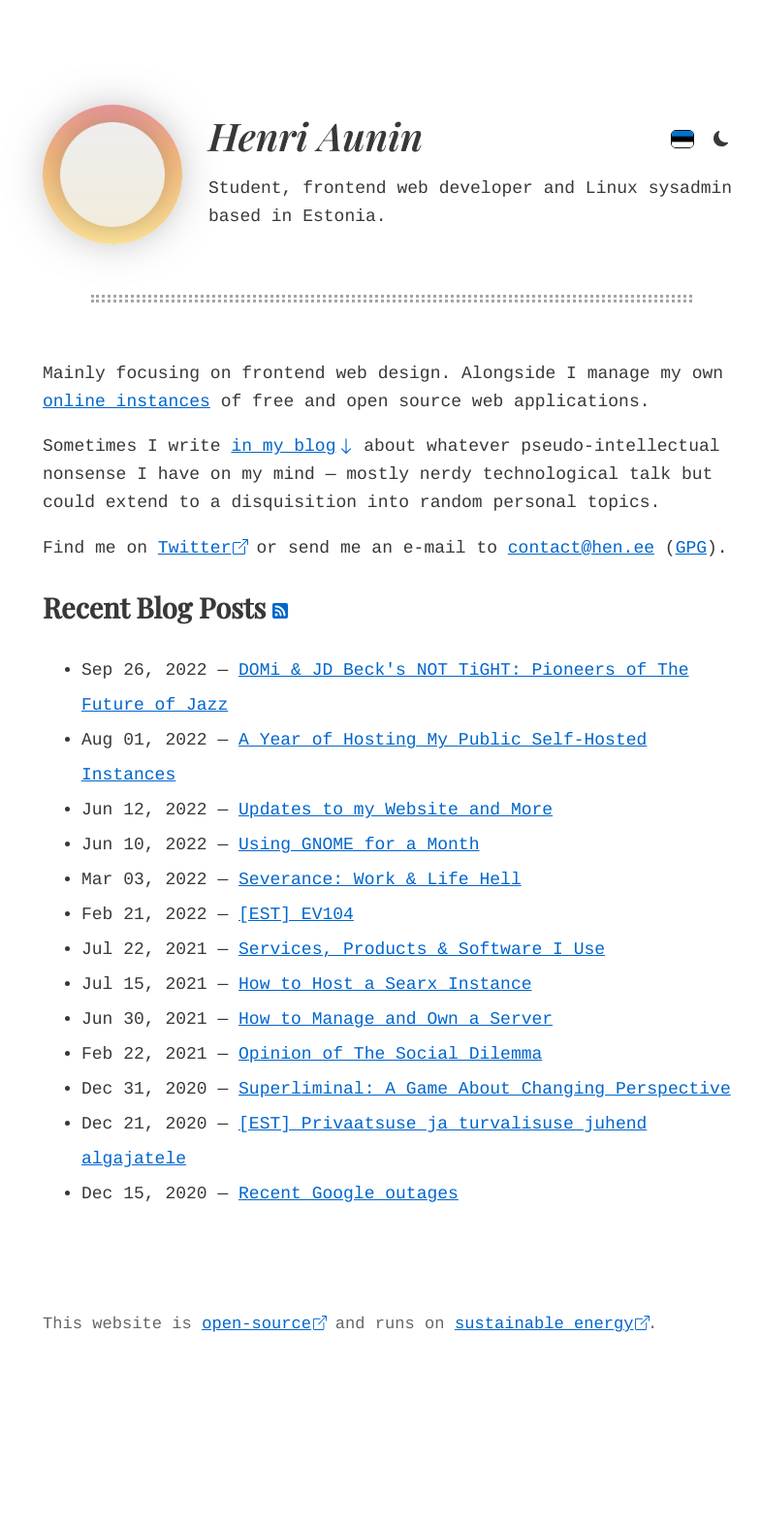
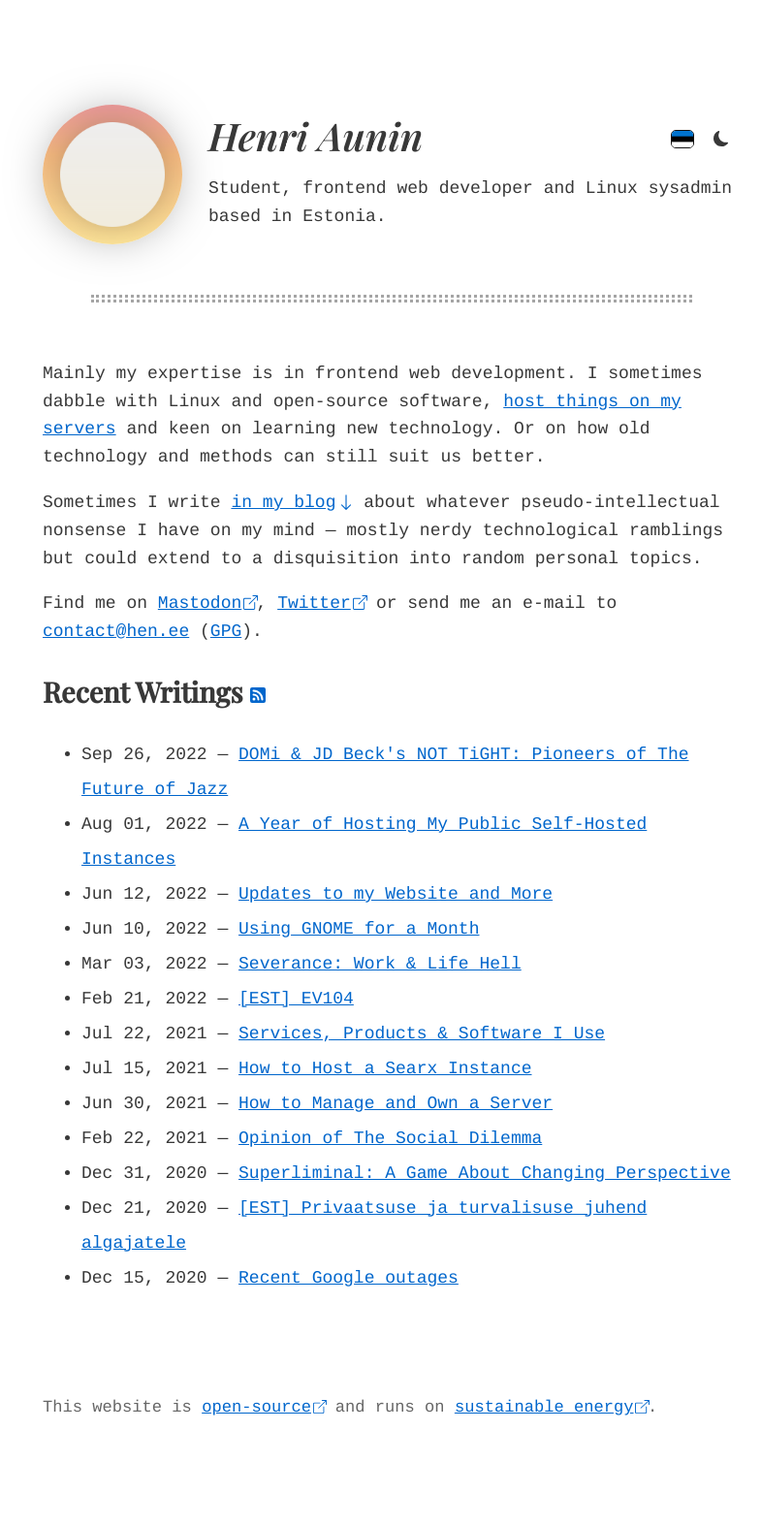
Before and after one commit to tenseoverflow/hen.ee, a Jekyll site: the page built from index.html, in a window 1280 px wide. Shown: the whole page at 97% size, without its empty margins (236-1021 px from the left). Built offline with Jekyll 4.4.1, drawn with Linux system fonts in a browser that asks for light colours; before the commit the page ends 1487 px from its top, so only the background shows below that.

Commit message:
Updates to description

```diff
--- a/_config.yml
+++ b/_config.yml
@@ -12,21 +12,21 @@ lang: en-US
 timezone: Europe/London
 
 aboutme-text: >-
-  <p>Mainly focusing on frontend web design. Alongside I manage my own <a href="list-of-my-online-instances">online instances</a> of free and open source web applications.</p>
+  <p>Mainly my expertise is in frontend web development. I sometimes dabble with Linux and open-source software, <a href="https://hen.ee/list-of-my-online-instances/">host things on my servers</a> and keen on learning new technology. Or on how old technology and methods can still suit us better.</p>
 
-  <p>Sometimes I write <a class="down" href="#recents">in my blog</a> about whatever pseudo-intellectual nonsense I have on my mind — mostly nerdy technological talk but could extend to a disquisition into random personal topics.</p>
+  <p>Sometimes I write <a class="down" href="#recents">in my blog</a> about whatever pseudo-intellectual nonsense I have on my mind — mostly nerdy technological ramblings but could extend to a disquisition into random personal topics.</p>
 
-  <p>Find me on <a class="outside" href="https://twitter.com/henriaunin">Twitter</a> or send me an e-mail to <a href="mailto:contact@hen.ee">contact@hen.ee</a> (<a href="https://hen.ee/hen.asc">GPG</a>).</p>
+  <p>Find me on <a class="outside" href="https://mastodon.social/@henriaunin">Mastodon</a>, <a class="outside" href="https://twitter.com/henriaunin">Twitter</a> or send me an e-mail to <a href="mailto:contact@hen.ee">contact@hen.ee</a> (<a href="https://hen.ee/hen.asc">GPG</a>).</p>
 
 # estonian
 aboutme-est: >-
   Veebidisainer ja -arendaja.
 aboutme-text-est: >-
-  <p>Tegelen peamiselt veebidisaini ja -arendusega. Haldan vabal ajal <a href="/list-of-my-online-instances">servereid</a>.</p>
+  <p>Tegelen peamiselt veebidisaini ja -arendusega.</p>
 
   <p>Vahest kirjutan <a href="#recents" class="down">blogisse</a> midagi huvitavat, peamiselt inglise keeles, aga kui jõuan siis ka eesti keeles.</p>
 
-  <p>Jälgi mind <a class="outside" href="https://twitter.com/henriaunin">Twitteris</a> või saada e-mail <a href="mailto:contact@hen.ee">contact@hen.ee</a> (<a href="https://hen.ee/hen.asc">GPG</a>).</p>
+  <p>Jälgi mind <a class="outside" href="https://mastodon.social/@henriaunin">Mastodonis</a>, <a class="outside" href="https://twitter.com/henriaunin">Twitteris</a> või saada e-mail <a href="mailto:contact@hen.ee">contact@hen.ee</a> (<a href="https://hen.ee/hen.asc">GPG</a>).</p>
 
 author: Henri Aunin
 social:
--- a/index.html
+++ b/index.html
@@ -59,7 +59,7 @@ layout: default
 
 <div id="recents">
   <h2>
-    Recent Blog Posts
+    Recent Writings
     <a href="/feed.xml"
       ><svg
         aria-labelledby="title"
```
